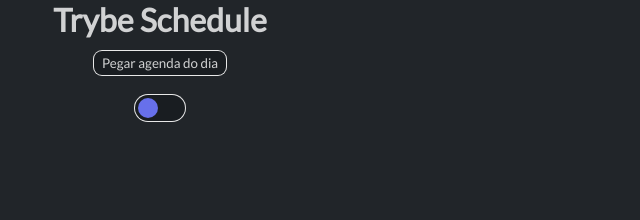
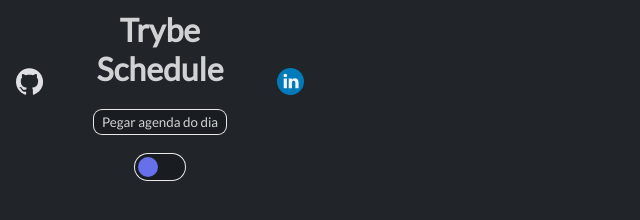
Before and after one commit to pedrobritobr/TrybeScheduleNotification-Extension, a browser extension: page src/index.html in a window 1280 px wide. Shown: the whole page, without its empty margins (0-640 px from the left). Drawn offline with Linux system fonts and the light colour scheme.

Commit message:
:lipstick: :art: :sparkles: add github and linkedin logo, github changes with theme

```diff
--- a/src/getSchedule.js
+++ b/src/getSchedule.js
@@ -12,7 +12,11 @@
 function formatScheduleString(scheduleDayDiv) {
   const MANY_WHITE_SPACES = /\s\s\s\s+/;
   const NUMBER_OR_BRACKET = /^\d\d|^[[]/;
+<<<<<<< Updated upstream
   const ZOOM_PATTERN = /(^ [|] Zoom)/gim;
+=======
+  const ZOOM_PATTERN = /(^ [|] Zoom$)/gim;
+>>>>>>> Stashed changes
   // const ZOOM_PATTERN = /(^ [|] Zoom)|( [|] Zoom$)/gim;
 
   // MONTAR PADRÃO ZOOM
--- a/src/index.html
+++ b/src/index.html
@@ -9,7 +9,15 @@
     />
   </head>
   <body>
-    <h1>Trybe Schedule</h1>
+    <header>
+      <a href="https://github.com/pedrobritobr/TrybeScheduleNotification-Extension" target="_blank" rel="noreferrer">
+        <img id="github-logo" src="" width="27px" height="27px" alt="github">
+      </a>
+      <h1>Trybe Schedule</h1>
+      <a href="https://www.linkedin.com/in/pedrobritobr/" target="_blank" rel="noreferrer">
+        <img id="linkedin-logo" src="../icons/linkedin-svgrepo-com.svg" width="27px" height="27px" alt="linkedin">
+      </a>
+    </header>
     <div class="btnSchedule-container">
       <button class="btnSchedule" id="getTodaySchedule">Pegar agenda do dia</button>
       <!-- <button class="btnSchedule" id="editTodaySchedule">Editar agenda</button> -->
--- a/src/index.js
+++ b/src/index.js
@@ -1,5 +1,6 @@
 /* global chrome */
 
+// AUXILIAR FUNCTIONS
 function createZoomLinkElement(zoomLink) {
   const aLinkZoom = document.createElement('a');
   aLinkZoom.innerText = 'Zoom';
@@ -10,6 +11,31 @@
   return aLinkZoom;
 }
 
+function returnTimestamp({ scheduleHour = 0, scheduleMinute = 0 }) {
+  const mes = new Date().getMonth();
+  const dia = new Date().getDate();
+  const ano = new Date().getFullYear();
+
+  const dateString = new Date(ano, mes, dia, scheduleHour, (+scheduleMinute) - 2, 0);
+  return Date.parse(dateString);
+}
+
+function firstChildOfBody() {
+  const pTag = document.createElement('p');
+
+  pTag.innerText = 'Você está fora do slack!';
+  pTag.id = 'outOfSlack';
+  pTag.style['background-color'] = '#F5A8A8';
+  pTag.style['font-size'] = '18px';
+  pTag.style['text-align'] = 'center';
+
+  const body = document.querySelector('body');
+  const bodyFirstChild = body.firstChild;
+
+  body.insertBefore(pTag, bodyFirstChild);
+}
+
+// MAIN FUNCTIONS
 const createTabela = (trybeSchedule) => {
   const tabela = document.getElementById('tabela');
   tabela.style.display = 'flex';
@@ -30,15 +56,6 @@
     tabela.appendChild(divForSchedule);
   });
 };
-
-function returnTimestamp({ scheduleHour = 0, scheduleMinute = 0 }) {
-  const mes = new Date().getMonth();
-  const dia = new Date().getDate();
-  const ano = new Date().getFullYear();
-
-  const dateString = new Date(ano, mes, dia, scheduleHour, (+scheduleMinute) - 2, 0);
-  return Date.parse(dateString);
-}
 
 function createAlarm(eventTime, event, zoomLink) {
   if (eventTime > Date.now()) {
@@ -62,39 +79,20 @@
 
 function switchTheme() {
   const { theme } = document.querySelector('html').dataset;
+  const githublogo = document.getElementById('github-logo');
 
   if (theme === 'light') {
     document.documentElement.setAttribute('data-theme', 'dark');
     chrome.storage.sync.set({ datatheme: 'dark' });
+    githublogo.src = '../icons/github-white-svgrepo-com.svg';
   } else {
+    githublogo.src = '../icons/github-black-svgrepo-com.svg';
     document.documentElement.setAttribute('data-theme', 'light');
     chrome.storage.sync.set({ datatheme: 'light' });
   }
 }
 
-function firstChildOfBody() {
-  const pTag = document.createElement('p');
-
-  pTag.innerText = 'Você está fora do slack!';
-  pTag.id = 'outOfSlack';
-  pTag.style['background-color'] = '#F5A8A8';
-  pTag.style['font-size'] = '18px';
-  pTag.style['text-align'] = 'center';
-
-  const body = document.querySelector('body');
-  const bodyFirstChild = body.firstChild;
-
-  body.insertBefore(pTag, bodyFirstChild);
-}
-
-async function reloadScheduleSaved() {
-  const { datatheme } = await chrome.storage.sync.get('datatheme');
-  document.documentElement.setAttribute('data-theme', datatheme);
-
-  const { scheduleAndLinks } = await chrome.storage.sync.get(['scheduleAndLinks']);
-  if (scheduleAndLinks) createTabela(scheduleAndLinks);
-}
-
+/*
 async function editSchedule() {
   const tabela = document.querySelector('#tabela');
   const divsSchedule = document.querySelectorAll('.schedule');
@@ -124,6 +122,22 @@
       schedule.appendChild(zoomLinkInput);
     });
   }
+}
+*/
+
+async function reloadScheduleSaved() {
+  const { datatheme } = await chrome.storage.sync.get('datatheme');
+  document.documentElement.setAttribute('data-theme', datatheme);
+  const githublogo = document.getElementById('github-logo');
+
+  if (datatheme === 'light') {
+    githublogo.src = '../icons/github-black-svgrepo-com.svg';
+  } else {
+    githublogo.src = '../icons/github-white-svgrepo-com.svg';
+  }
+
+  const { scheduleAndLinks } = await chrome.storage.sync.get(['scheduleAndLinks']);
+  if (scheduleAndLinks) createTabela(scheduleAndLinks);
 }
 
 try {
--- a/src/style.css
+++ b/src/style.css
@@ -2,7 +2,7 @@
   margin: 0;
   padding: 0;
   box-sizing: border-box;
-  width: 320px;
+  /* width: 320px; */
   background-color: var(--background);
   font-family: Lato;
 }
@@ -32,6 +32,7 @@
 }
 
 body {
+  width: 320px;
   display: flex;
   flex-flow: column nowrap;
   align-content: center;
@@ -43,6 +44,7 @@
 h3 {
   color: var(--primary);
   text-align: center;
+  margin: 10px 30px;
 }
 
 #tabela {
@@ -146,3 +148,27 @@
   -ms-transform: translateX(25px);
   transform: translateX(25px);
 }
+
+header {
+  max-width: 90%;
+  display: flex;
+  align-content: center;
+  justify-content: space-between;
+  flex-direction: row;
+  flex-wrap: nowrap;
+  align-items: center;
+}
+
+header a {
+  display: block;
+}
+
+header {
+  max-width: 90%;
+  display: flex;
+  align-content: center;
+  justify-content: space-between;
+  flex-direction: row;
+  flex-wrap: nowrap;
+  align-items: flex-end;
+}
```
Also changed, not shown: src/background.js (+6 -6 lines), icons/github-black-svgrepo-com.svg (added), icons/github-white-svgrepo-com.svg (added), icons/linkedin-svgrepo-com.svg (added), manifest.json.
